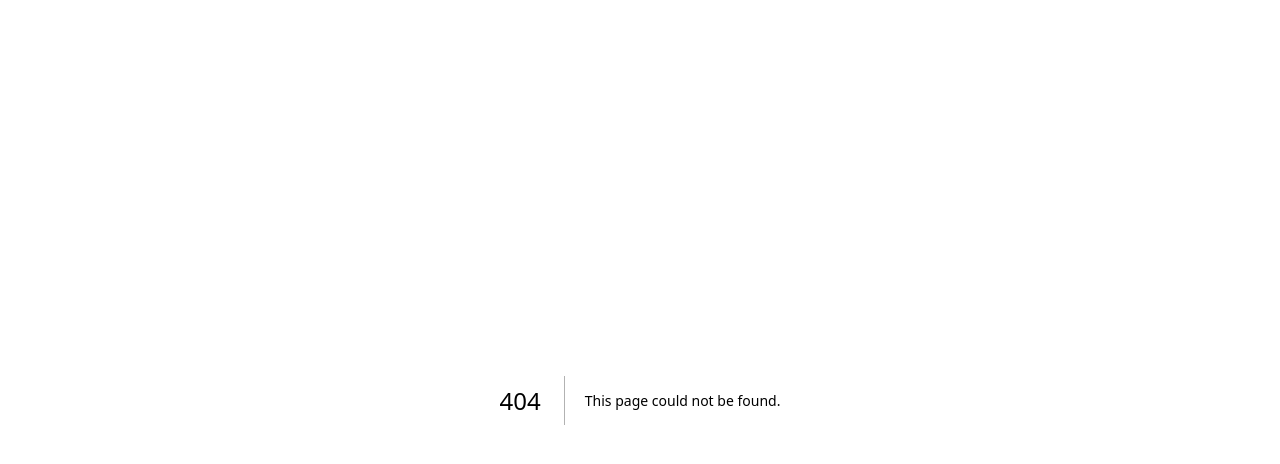
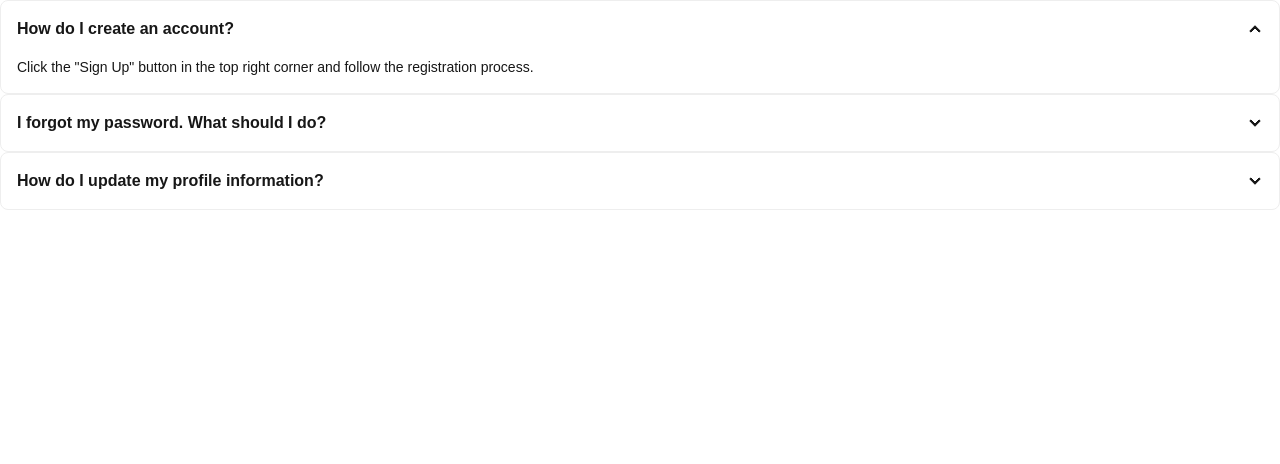
Before and after one commit to abdullah-alsaba/Practice-Next-JS, a Next.js app: page /Accordian/next in a window 1280 px wide. Before the commit this address had no page. Shown: the top 464 px of the page. Built offline with nearby package versions, Linux system fonts and the light colour scheme.

Commit message:
Add another

```diff
--- /dev/null
+++ b/src/app/Accordian/next/page.jsx
@@ -0,0 +1,40 @@
+import React from 'react';
+
+const page = () => {
+    return (
+      <div>
+        <div className="collapse collapse-arrow bg-base-100 border border-base-300">
+          <input type="radio" name="my-accordion-2" defaultChecked />
+          <div className="collapse-title font-semibold">
+            How do I create an account?
+          </div>
+          <div className="collapse-content text-sm">
+            Click the "Sign Up" button in the top right corner and follow the
+            registration process.
+          </div>
+        </div>
+        <div className="collapse collapse-arrow bg-base-100 border border-base-300">
+          <input type="radio" name="my-accordion-2" />
+          <div className="collapse-title font-semibold">
+            I forgot my password. What should I do?
+          </div>
+          <div className="collapse-content text-sm">
+            Click on "Forgot Password" on the login page and follow the
+            instructions sent to your email.
+          </div>
+        </div>
+        <div className="collapse collapse-arrow bg-base-100 border border-base-300">
+          <input type="radio" name="my-accordion-2" />
+          <div className="collapse-title font-semibold">
+            How do I update my profile information?
+          </div>
+          <div className="collapse-content text-sm">
+            Go to "My Account" settings and select "Edit Profile" to make
+            changes.
+          </div>
+        </div>
+      </div>
+    );
+};
+
+export default page;
```
